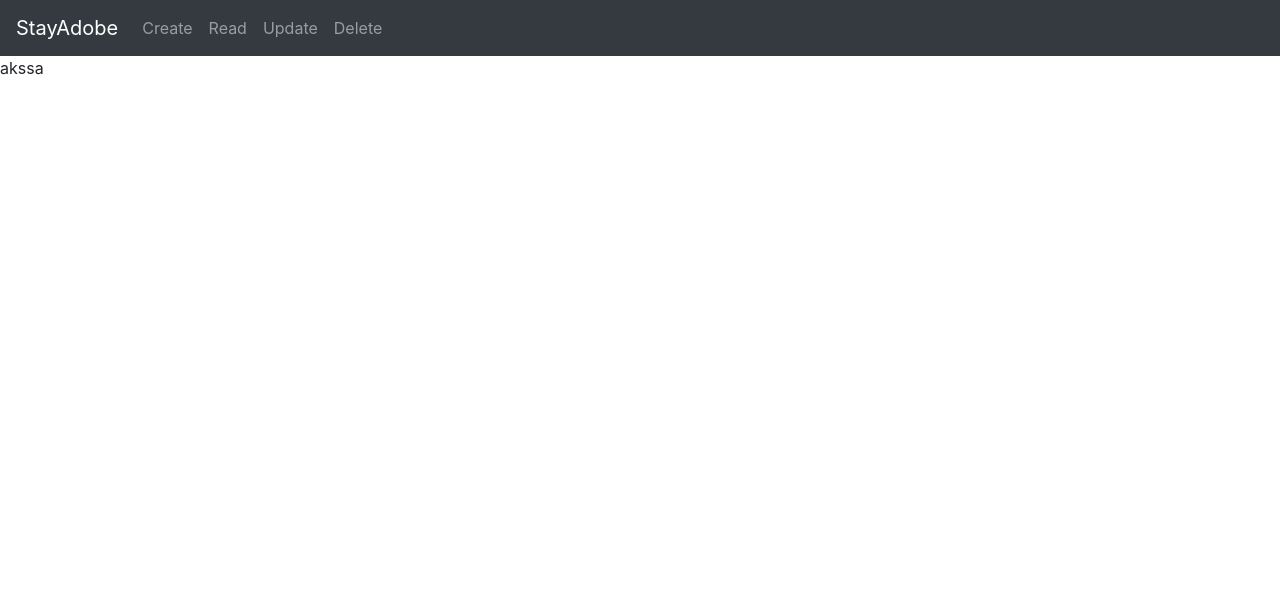
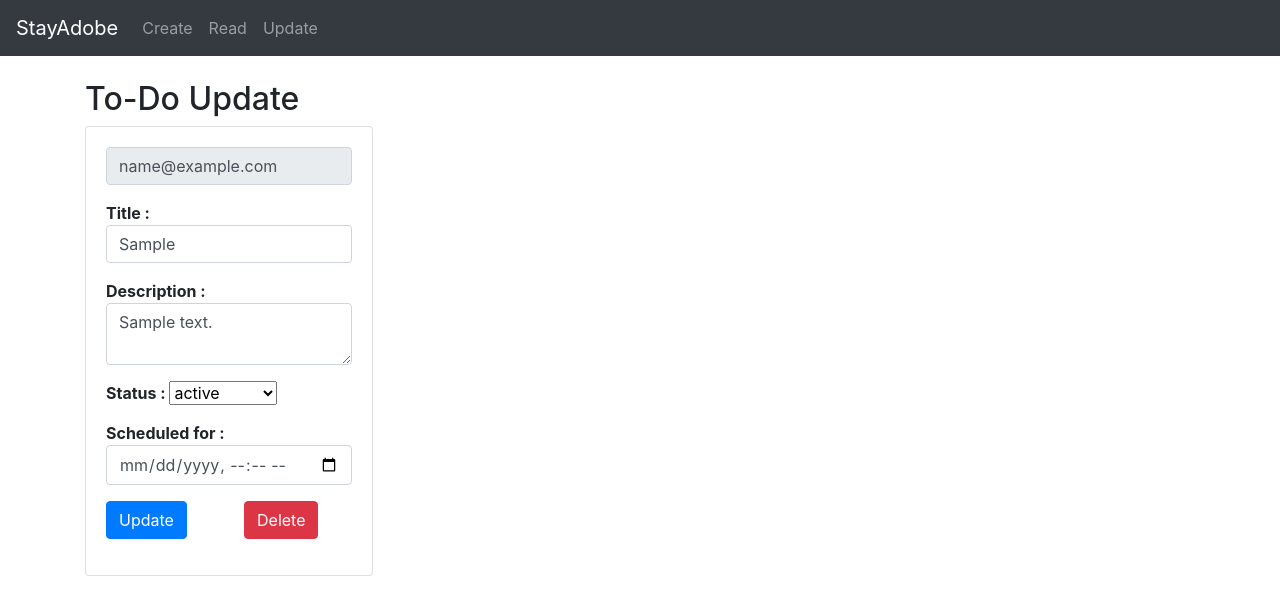
Before and after one commit to Parasgr7/To-Do-Django-Task, a Django app: template registration/templates/update.html in a window 1280 px wide. Shown: the top 615 px of the page. Run offline with Django 3.2, Linux system fonts and the light colour scheme; the template is opened without the code that fills it: most values are stand-ins (such as "Sample title", 1, 10 or a date in 2020); some libraries are stand-ins or nearby versions.

Commit message:
update delete view

```diff
--- a/registration/templates/create.html
+++ b/registration/templates/create.html
@@ -16,7 +16,7 @@
                  {% csrf_token %}
               <div class="form-group">
                   <br>
-               <h2>To-do App</h2>
+               <h2>To-Do App</h2>
                   <br>
                 <label for="exampleInputEmail1">Email address</label>
                 <input type="email" class="form-control" required name="email" aria-describedby="emailHelp" placeholder="Enter email">
--- a/registration/templates/index.html
+++ b/registration/templates/index.html
@@ -58,7 +58,6 @@
       <a class="nav-item nav-link" href="{% url 'registration:create' %}">Create</a>
       <a class="nav-item nav-link" href="{% url 'registration:read' %}">Read</a>
       <a class="nav-item nav-link" href="{% url 'registration:update' %}">Update</a>
-      <a class="nav-item nav-link" href="{% url 'registration:delete' %}">Delete</a>
     </div>
   </div>
 </nav>
--- a/registration/templates/read.html
+++ b/registration/templates/read.html
@@ -3,7 +3,9 @@
 {% block header %}
     <div class="container">
     <br>
+    <h2>To-Do List</h2>
     <div class="row">
+
         {% for todo in data %}
     <div class="col-md-4">
 
--- a/registration/templates/update.html
+++ b/registration/templates/update.html
@@ -1,5 +1,89 @@
 {% extends 'index.html' %}
 
 {% block header %}
-<p>akssa</p>
+    <div class="container">
+    <br>
+    <h2>To-Do Update</h2>
+    <div class="row">
+        {% for todo in data %}
+    <div class="col-md-4">
+
+        <div class="card" style="width: 18rem;">
+          <div class="card-body">
+            <h5 class="card-title">
+                <input type="email" class="form-control"  disabled name="email" value={{ todo.email }} aria-describedby="emailHelp" placeholder="Enter email">
+            </h5>
+              <p class="card-text">
+              <div class="row">
+              <div class="col-md-12">
+                   <p>
+                  <b>Title : </b>
+                  <h7>
+                    <input type="text" class="form-control" required name="title" value={{ todo.title }} aria-describedby="emailHelp" placeholder="Enter Title">
+
+                  </h7>
+              </p>
+              </div>
+              </div>
+
+            <div class="row">
+                  <div class="col-md-12">
+                       <p>
+                      <b>Description : </b>
+                      <h7>
+                          <textarea class="form-control" required name="description"  aria-describedby="emailHelp" placeholder="Enter Description">{{ todo.description }}</textarea>
+                      </h7>
+                  </p>
+                  </div>
+            </div>
+
+            <div class="row">
+                  <div class="col-md-12">
+                       <p>
+                      <b>Status : </b>
+                      <h7>
+                         <select  name="status" >
+    <option selected="selected" disabled>{{ todo.status }}</option>
+    <option value=1>Pending</option>
+    <option value=2>In Progress</option>
+    <option value=3>Completed</option>
+  </select>
+                      </h7>
+                  </p>
+                  </div>
+
+            </div>
+        <div class="row">
+            <div class="col-md-12">
+                       <p>
+                      <b>Scheduled for : </b>
+                      <h7>
+                          <input type="datetime-local" required class="form-control" value={{ todo.time }} name="time" placeholder="Date">
+                      </h7>
+                  </p>
+                  </div>
+        </div>
+
+        <div class="row">
+            <div class="col-xs-6 col-md-6">
+                <button type="submit" class="btn btn-primary">Update</button>
+            </div>
+            <div class="col-xs-6 col-md-6">
+                <button type="submit" class="btn btn-danger">Delete</button>
+            </div>
+        </div>
+
+              </p>
+          </div>
+        </div>
+    <br>
+
+    </div>
+
+
+    {% endfor %}
+    </div>
+
+    </div>
+
 {% endblock %}
--- a/registration/urls.py
+++ b/registration/urls.py
@@ -6,8 +6,7 @@ from registration import views
 urlpatterns = [
     url(r'^create/$', views.create, name='create'),
     url(r'^read/$', views.read, name='read'),
-    url(r'^udpate/$', views.update, name='update'),
-    url(r'^delete/$', views.delete, name='delete'),
+    url(r'^udpate_delete/$', views.update, name='update'),
     url(r'^save/$', views.save, name='save')
 
 ]
```
Also changed, not shown: registration/views.py (+18 -5 lines).
